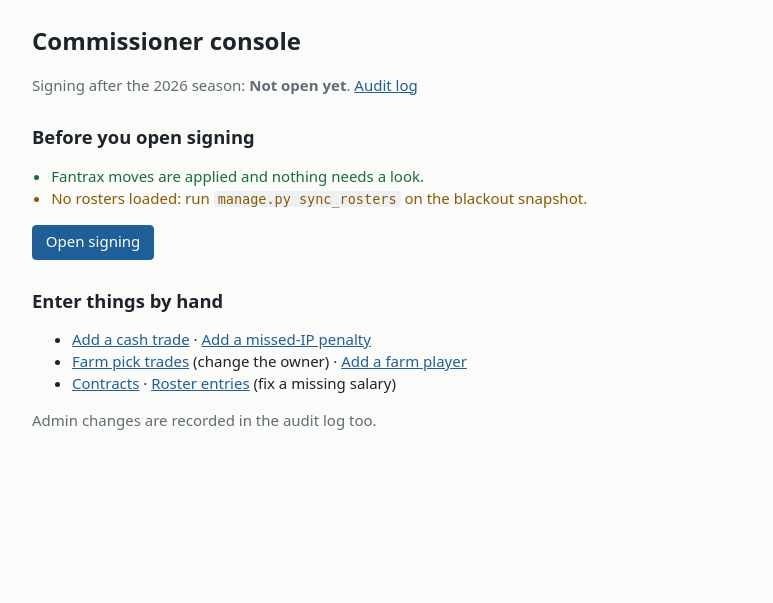
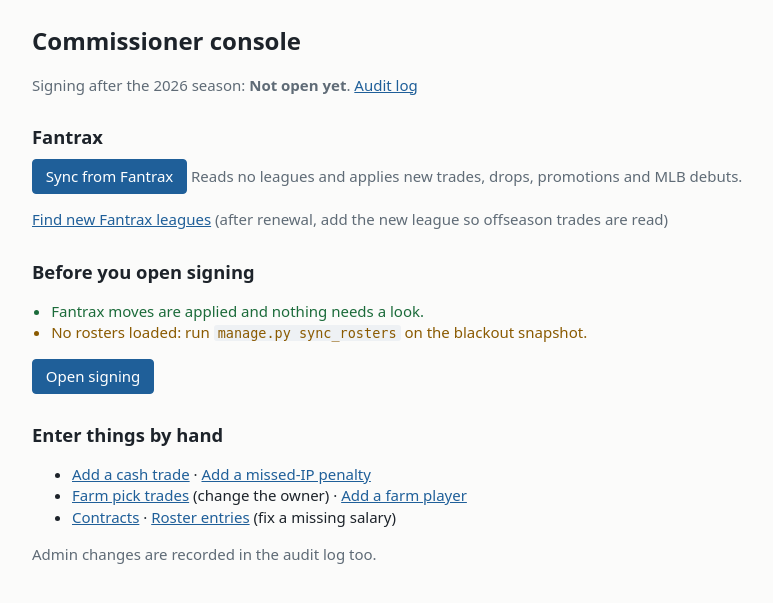
Before and after one commit to mbecker8/dyansty-commish, a Django app: page /commish/ in a window 1280 px wide. Shown: the part 60-663 px from the top of the page, without its empty margins (48-821 px from the left). Run offline with Django 5.2, Linux system fonts and the light colour scheme; the visitor is signed in with stand-in values (Sample User, id 1); data that the repository does not hold is empty; parts of the project's set-up code (start-up, migrations or seed data) failed here and were passed over.

Commit message:
Console: sync from Fantrax, resolve exceptions, find the renewed league
The console gets a Sync from Fantrax button (live fetch, then one
transaction), the list of unresolved exceptions with a resolve form that
needs a note, and a league finder that uses the Fantrax Secret ID to offer
leagues not yet added. Team pages list the season's moves that changed
something.

Co-Authored-By: Claude Opus 5.5 <noreply@anthropic.com>
Claude-Session: https://claude.ai/code/session_01VcfQSK3fViip8F5FEzX3BW

```diff
--- a/league/signing_views.py
+++ b/league/signing_views.py
@@ -12,15 +12,18 @@ from django.http import Http404, HttpResponse
 from django.shortcuts import get_object_or_404, redirect, render
 from django.utils import timezone
 
-from league import signing
+from league import events, fantrax_client, signing
 from league.access import commissioner_required, is_league_member, manages, member_required
 from league.budget import team_budget
+from league.fantrax_client import FantraxError
+from league.fantrax_data import Snapshot
 from league.models import (
     AuditEntry,
     Buyout,
     CashTrade,
     Contract,
     FantraxEvent,
+    FantraxLeague,
     FarmPick,
     FarmPlayer,
     RosterEntry,
@@ -194,9 +197,33 @@ def console(request):
                 else:
                     signing.lock_period(s, request.user, note=request.POST.get("note", "").strip())
                     messages.success(request, "Signing is locked and every team's decisions are applied.")
-        except signing.SigningError as e:
+            elif action == "sync":
+                messages.success(request, sync_from_fantrax(request.user).summary())
+            elif action == "resolve":
+                event = get_object_or_404(FantraxEvent, pk=request.POST.get("event"), effect="EXCEPTION")
+                event.resolve(request.user, request.POST.get("note", ""))
+                messages.success(request, "Exception resolved.")
+            elif action == "add_league":
+                league, created = FantraxLeague.objects.get_or_create(
+                    league_id=request.POST.get("league_id", "").strip(),
+                    defaults={"name": request.POST.get("name", ""), "season": s},
+                )
+                if created:
+                    audit(request.user, "Added Fantrax league", str(league))
+                messages.success(request, f"{league} is added. Sync from Fantrax reads it from now on.")
+        except (signing.SigningError, FantraxError, events.UnmatchedTeam, ValueError) as e:
             messages.error(request, str(e))
         return redirect("console")
+
+    found_leagues = None
+    if request.GET.get("find_leagues"):
+        try:
+            known = set(FantraxLeague.objects.values_list("league_id", flat=True))
+            found_leagues = [
+                lg for lg in fantrax_client.list_leagues(settings.FANTRAX_SECRET_ID) if lg["leagueId"] not in known
+            ]
+        except FantraxError as e:
+            messages.error(request, str(e))
 
     rows = []
     if period and period.status == period.Status.OPEN:
@@ -213,10 +240,24 @@ def console(request):
             "ready": all(r["ev"].complete for r in rows),
             "unsubmitted": [r["team"].code for r in rows if getattr(r["submission"], "status", None) != "submitted"],
             "exceptions": FantraxEvent.objects.unresolved().select_related("from_team", "to_team"),
+            "fantrax_leagues": FantraxLeague.objects.filter(active=True),
+            "found_leagues": found_leagues,
             "roster_count": RosterEntry.objects.filter(season=s).count(),
             "missing_salaries": RosterEntry.objects.filter(season=s, salary=None).select_related("player", "team"),
         },
     )
+
+
+def sync_from_fantrax(user) -> events.SyncResult:
+    """Fetch every active league live, then apply what's new in one transaction."""
+    if not settings.FANTRAX_COOKIE:
+        raise FantraxError("FANTRAX_COOKIE isn't set")
+    s = fantrax_client.session(settings.FANTRAX_COOKIE)
+    sources = [
+        (lg, Snapshot.from_raw(fantrax_client.fetch_raw(s, lg.league_id)))
+        for lg in FantraxLeague.objects.filter(active=True)
+    ]
+    return events.sync(sources, user, source_label="Sync from Fantrax")
 
 
 @commissioner_required
--- a/league/templates/league/console.html
+++ b/league/templates/league/console.html
@@ -4,6 +4,28 @@
 <h1>Commissioner console</h1>
 <p class="muted">Signing after the {{ league_season }} season: <strong>{{ period.get_status_display|default:"Not open yet" }}</strong>.
   <a href="{% url 'audit' %}">Audit log</a></p>
+
+<h2>Fantrax</h2>
+<form method="post">{% csrf_token %}<button type="submit" name="action" value="sync" class="primary">Sync from Fantrax</button>
+  <span class="muted">Reads {% for lg in fantrax_leagues %}{{ lg }}{% if not forloop.last %}, {% endif %}{% empty %}no leagues{% endfor %}
+  and applies new trades, drops, promotions and MLB debuts.</span></form>
+{% if exceptions %}
+<h3>Fantrax exceptions ({{ exceptions|length }})</h3>
+<p class="muted">Fix each one by hand (usually in the admin), then say what you did. Signing can't open while any are listed.</p>
+<div class="table-wrap"><table class="panel"><tbody>
+{% for e in exceptions %}<tr><td>{{ e.happened_at|date:"M j" }}</td><td class="wrap">{{ e.detail }}</td>
+  <td><form method="post">{% csrf_token %}<input type="hidden" name="event" value="{{ e.pk }}">
+    <input name="note" required placeholder="What you did"> <button type="submit" name="action" value="resolve">Resolve</button></form></td></tr>
+{% endfor %}
+</tbody></table></div>
+{% endif %}
+<p><a href="?find_leagues=1">Find new Fantrax leagues</a> <span class="muted">(after renewal, add the new league so offseason trades are read)</span></p>
+{% if found_leagues is not None %}
+{% if found_leagues %}<ul>{% for lg in found_leagues %}<li>{{ lg.leagueName }} <span class="muted">({{ lg.leagueId }})</span>
+  <form method="post" style="display:inline">{% csrf_token %}<input type="hidden" name="league_id" value="{{ lg.leagueId }}"><input type="hidden" name="name" value="{{ lg.leagueName }}">
+  <button type="submit" name="action" value="add_league">Add for the {{ league_season }} season</button></form></li>{% endfor %}</ul>
+{% else %}<p class="muted">No new leagues on your Fantrax account.</p>{% endif %}
+{% endif %}
 
 {% if not period or period.status == "planned" %}
 <h2>Before you open signing</h2>
--- a/league/templates/league/team.html
+++ b/league/templates/league/team.html
@@ -29,6 +29,11 @@
   </table></div>
 </details>
 
+{% if moves %}
+<h2>Moves this season</h2>
+<ul>{% for e in moves %}<li>{{ e.happened_at|date:"M j" }}: {{ e.detail }}</li>{% endfor %}</ul>
+{% endif %}
+
 <h2>Under contract for {{ next_season }}</h2>
 {% include "league/_contracts_table.html" with rows=contracts %}
 
```
Also changed, not shown: league/tests/test_signing_views.py (+61 -1 lines), league/tests/test_views.py (+10 -0 lines), league/views.py (+16 -1 lines).
